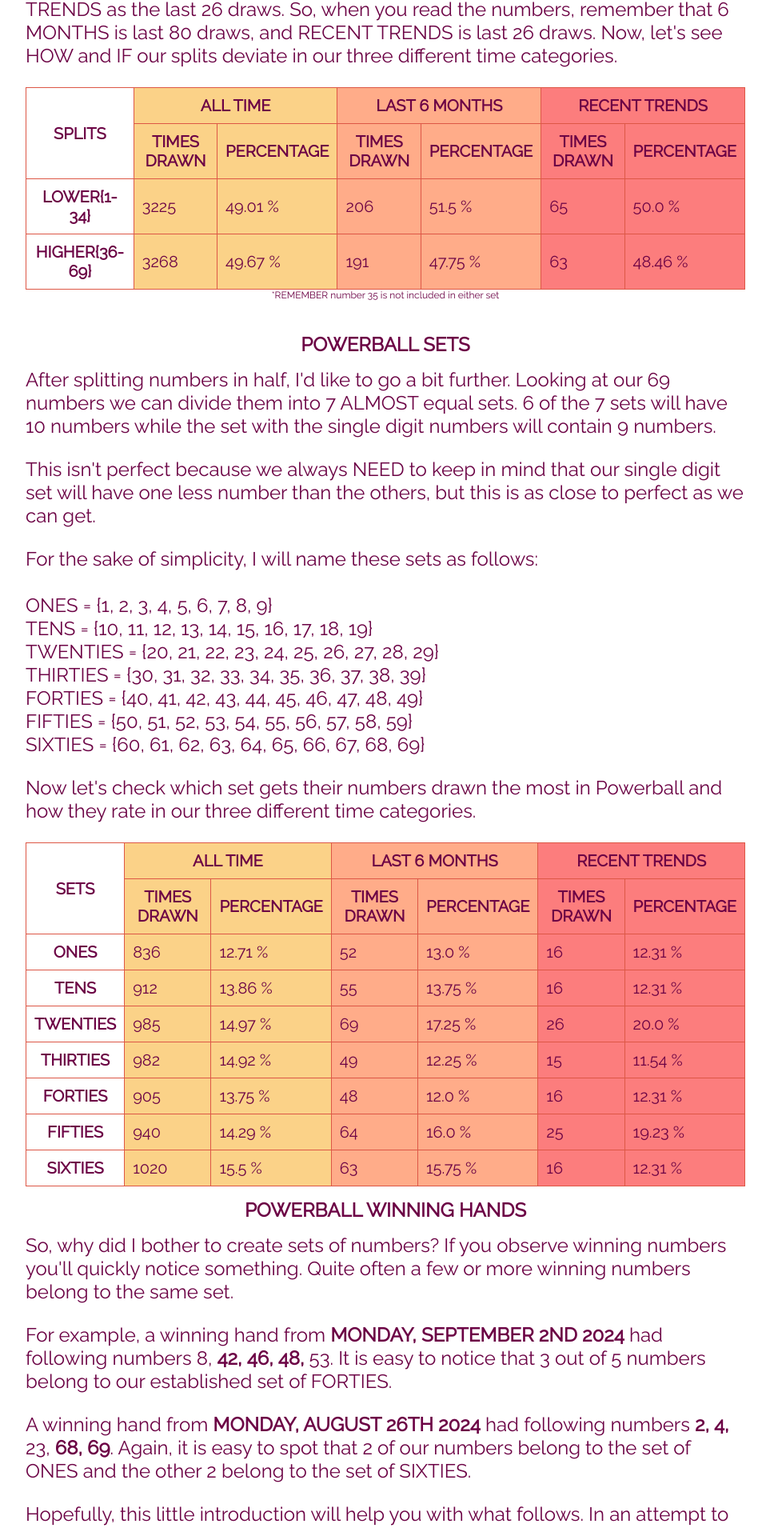
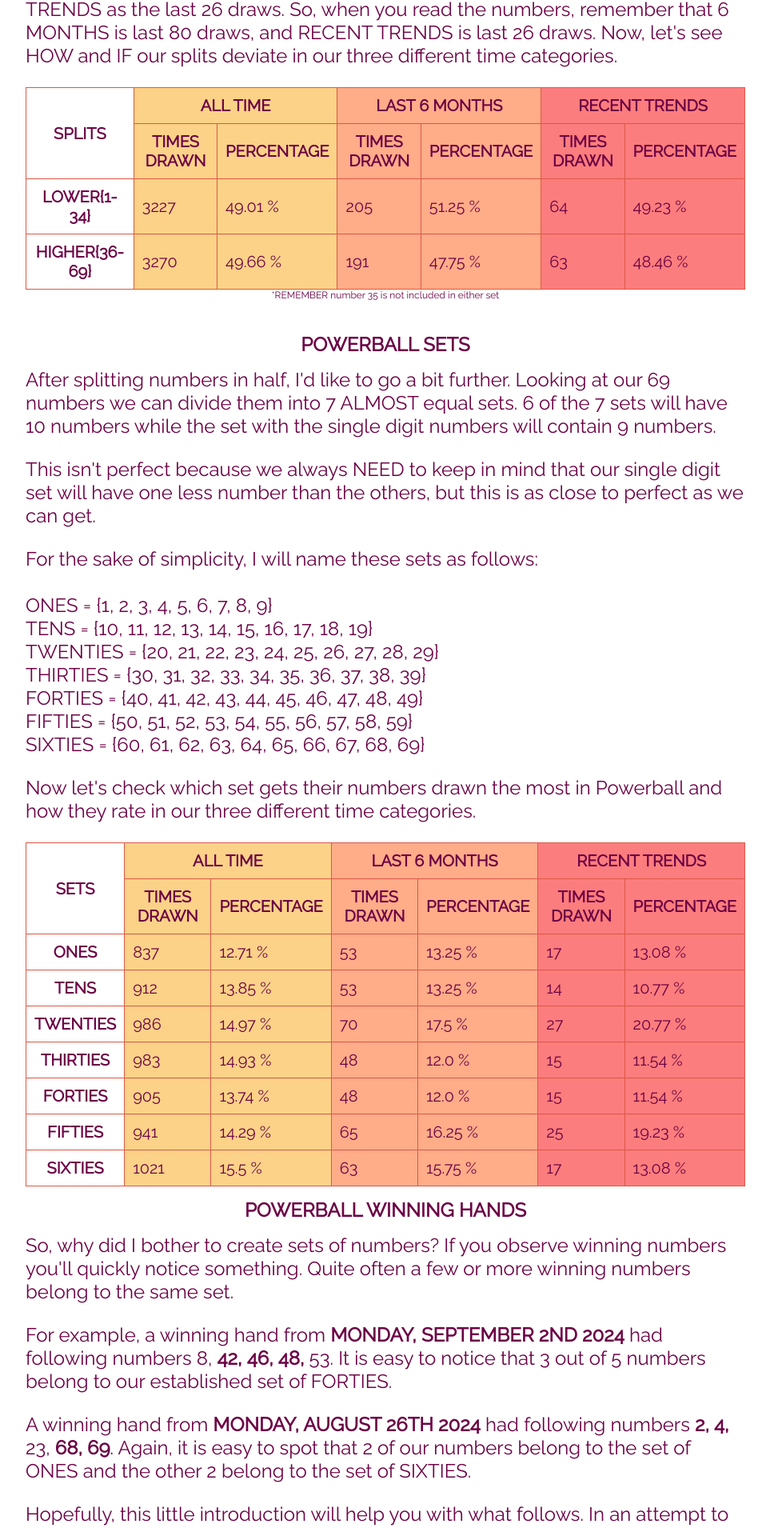
Before and after one commit to sasadjukic/powerball, a Flask app: page /winning_hands_white in a window 1280 px wide. Shown: the part 823-2733 px from the top of the page at 80% size, without its empty margins (158-1121 px from the left). Run offline with Flask 3, Linux system fonts and the light colour scheme.

Commit message:
update: mar 1

```diff
--- a/application/data/matrix_data.py
+++ b/application/data/matrix_data.py
@@ -218,26 +218,26 @@ m_data = {
     ],
     10: [
          [
+            ['02/28/2026','6, 20, 35, 54, 65'],
             ['10/18/2025','3, 11, 27, 40, 58'],
             ['10/11/2025','13, 16, 18, 20, 27'],
             ['04/09/2025','4, 29, 37, 55, 67'],
-            ['10/09/2024','25, 32, 43, 53, 66'],
-            ['08/19/2024','1, 2, 15, 23, 28']
+            ['10/09/2024','25, 32, 43, 53, 66']
           ],
          [
-            252, 163, 69, 66, 47, 14
+            252, 164, 69, 66, 47, 14
           ],
          [
-            3, 2, 5, 10, 4, 5, 4, 7, 1, 3,
-            3, 3, 3, 1, 8, 3, 1, 2, 5, 3,
+            3, 2, 5, 10, 4, 6, 4, 7, 1, 3,
+            3, 3, 3, 1, 8, 3, 1, 2, 5, 4,
             2, 5, 2, 5, 3, 1, 5, 5, 5, 2,
-            2, 6, 3, 6, 2, 1, 2, 3, 1, 5,
+            2, 6, 3, 6, 3, 1, 2, 3, 1, 5,
             3, 3, 6, 4, 0, 2, 5, 2, 1, 0,
-            2, 2, 3, 2, 3, 1, 3, 3, 3, 3,
-            3, 3, 5, 6, 2, 4, 4, 3, 2
+            2, 2, 3, 3, 3, 1, 3, 3, 3, 3,
+            3, 3, 5, 6, 3, 4, 4, 3, 2
           ],
          [
-            11, 19, 9, 5, 1, 0, 0
+            12, 19, 9, 5, 1, 0, 0
         ]
     ],
     11: [
--- a/application/data/powerball.csv
+++ b/application/data/powerball.csv
@@ -1315,3 +1315,4 @@ Draw Date,Winning Numbers,Red Ball,Multiplier
 02/21/2026,27 28 36 48 49,21,4
 02/23/2026,5 11 23 29 47,6,2
 02/25/2026,50 52 54 56 64,23,2
+02/28/2026,6 20 35 54 65,10,4
--- a/application/main/routes.py
+++ b/application/main/routes.py
@@ -132,20 +132,20 @@ def search():
 @powerball.route('/winning_hands_white', methods=['POST', 'GET'])
 def winning_hands_white():
     splits = {
-              'all-time': [3225, 3268, 6580],
-              'six-months': [206, 191, 400],
-              'recent-trends': [65, 63, 130]
+              'all-time': [3227, 3270, 6585],
+              'six-months': [205, 191, 400],
+              'recent-trends': [64, 63, 130]
             }
 
     sets = {
-            'all-time' : [836, 912, 985, 982, 905, 940, 1020, 6580],
-            'six-months' : [52, 55, 69, 49, 48, 64, 63, 400],
-            'recent-trends' : [16, 16, 26, 15, 16, 25, 16, 130]
+            'all-time' : [837, 912, 986, 983, 905, 941, 1021, 6585],
+            'six-months' : [53, 53, 70, 48, 48, 65, 63, 400],
+            'recent-trends' : [17, 14, 27, 15, 15, 25, 17, 130]
     }
 
     winning_hands = {
-                     'singles': [216, 13, 2], 'pairs': [684, 48, 17],
-                     'two_pairs': [246, 13, 5], 'three_of_set': [138, 2, 0],
+                     'singles': [217, 14, 3], 'pairs': [684, 48, 16],
+                     'two_pairs': [246, 12, 5], 'three_of_set': [138, 2, 0],
                      'full_house': [21, 3, 1], 'poker': [11, 1, 1], 'flush': [0, 0, 0]
                      }
     total_winning_hands = sum(values[0] for values in winning_hands.values())
@@ -153,7 +153,7 @@ def winning_hands_white():
     total_winning_hands_recent = sum(values[2] for values in winning_hands.values())
 
     pair_count = {
-                  1: [80, 4, 2], 10: [86, 4, 1], 20: [118, 7, 3], 30: [106, 4, 1],
+                  1: [80, 4, 2], 10: [86, 4, 0], 20: [118, 7, 3], 30: [106, 4, 1],
                   40: [83, 8, 2], 50: [99, 11, 4], 60: [111, 10, 4]
                 }
     total_pairs = sum(values[0] for values in pair_count.values())
@@ -176,15 +176,15 @@ def winning_hands_white():
 @powerball.route('/winning_hands_red', methods=['POST', 'GET'])
 def winning_hands_red():
     splits = {
-              'all-time': [647, 669, 1316],
-              'six-months': [33, 47, 80],
-              'recent-trends': [11, 15, 26]
+              'all-time': [648, 669, 1317],
+              'six-months': [34, 46, 80],
+              'recent-trends': [12, 14, 26]
             }
 
     sets = {
-            'all-time' : [466, 474, 376, 1316],
-            'six-months' : [26, 30, 24, 80],
-            'recent-trends' : [9, 8, 9, 26]
+            'all-time' : [466, 475, 376, 1317],
+            'six-months' : [26, 31, 23, 80],
+            'recent-trends' : [9, 9, 8, 26]
            }
 
     return render_template('winning_hands_red.html',
@@ -195,35 +195,35 @@ def winning_hands_red():
 @powerball.route('/trends', methods=['POST', 'GET'])
 def trends():
     white_numbers_6 = [
-                       3, 5, 10, 4, 8, 5, 5, 9, 3, 5,
-                       6, 3, 4, 5, 5, 8, 3, 9, 7, 4,
+                       3, 5, 10, 4, 8, 6, 5, 9, 3, 5,
+                       6, 3, 4, 5, 5, 7, 3, 9, 6, 5,
                        5, 6, 5, 5, 4, 6, 9, 16, 9, 4,
-                       6, 9, 6, 5, 3, 4, 5, 2, 5, 7,
+                       6, 9, 6, 4, 4, 4, 4, 2, 5, 7,
                        3, 4, 6, 5, 3, 3, 5, 6, 6, 4,
-                       9, 7, 11, 5, 3, 5, 5, 9, 6, 8,
-                       6, 6, 5, 10, 4, 9, 5, 5, 5
+                       9, 7, 11, 6, 3, 5, 5, 9, 6, 8,
+                       6, 6, 5, 9, 5, 9, 5, 5, 5
                     ]
 
     white_numbers_trends = [
-                        0, 2, 1, 1, 5, 3, 0, 3, 1, 0,
-                        4, 0, 0, 1, 1, 2, 0, 4, 4, 1,
+                        0, 2, 1, 1, 5, 4, 0, 3, 1, 0,
+                        3, 0, 0, 1, 1, 2, 0, 4, 3, 2,
                         5, 1, 2, 3, 1, 1, 5, 5, 2, 1,
-                        2, 0, 2, 2, 2, 2, 2, 1, 1, 4,
-                        0, 1, 2, 0, 1, 1, 1, 4, 2, 1,
-                        4, 2, 3, 1, 2, 4, 2, 5, 1, 4,
-                        1, 0, 4, 4, 1, 1, 0, 1, 0
+                        2, 0, 2, 1, 3, 2, 2, 1, 1, 4,
+                        0, 1, 2, 0, 1, 1, 1, 3, 2, 1,
+                        4, 2, 2, 2, 2, 4, 2, 5, 1, 4,
+                        1, 0, 4, 4, 2, 1, 0, 1, 0
                     ]
 
     red_numbers_6 = [
-                     6, 4, 2, 4, 4, 3, 2, 0, 1, 2,
+                     6, 4, 2, 4, 4, 3, 2, 0, 1, 3,
                      2, 3, 0, 6, 4, 2, 4, 2, 5, 3,
-                     3, 4, 8, 2, 1, 3
+                     3, 3, 8, 2, 1, 3
                     ]
 
     red_numbers_trends = [
-                          1, 1, 0, 2, 2, 3, 0, 0, 0, 0,
+                          1, 1, 0, 2, 2, 3, 0, 0, 0, 1,
                           1, 1, 0, 3, 1, 0, 1, 1, 0, 0,
-                          2, 0, 4, 2, 0, 1
+                          1, 0, 4, 2, 0, 1
                          ]
 
     return render_template('trends.html',
@@ -253,18 +253,18 @@ def fun_facts():
 def probabilities():
     draw = next_draw().strftime('%m-%d-%Y')
     white_numbers = [
-                     7.25, 7.24, 8.15, 6.48, 6.38, 7.37, 6.78, 6.80, 7.19, 6.84,
-                     7.30, 7.66, 5.12, 6.64, 7.32, 7.40, 7.00, 6.89, 7.73, 7.46,
-                     8.65, 6.70, 8.85, 7.68, 6.59, 5.49, 8.59, 8.78, 6.97, 6.59,
-                     7.52, 8.06, 8.57, 6.14, 7.04, 8.13, 8.24, 6.36, 7.84, 7.74,
-                     6.29, 6.34, 6.81, 8.06, 7.32, 6.25, 7.49, 6.44, 5.55, 7.07,
-                     6.68, 7.63, 8.24, 7.06, 6.45, 7.01, 7.11, 6.88, 7.51, 6.87,
-                     9.02, 8.34, 8.60, 7.56, 6.02, 6.86, 7.44, 6.91, 8.66
+                     7.02, 7.36, 7.81, 7.10, 6.71, 7.48, 6.54, 7.12, 7.06, 6.52,
+                     7.33, 7.51, 5.15, 6.43, 7.38, 7.70, 6.86, 7.13, 7.71, 7.25,
+                     9.09, 6.76, 8.54, 7.34, 6.72, 5.55, 8.53, 8.42, 6.60, 7.10,
+                     7.06, 8.84, 8.76, 5.73, 6.85, 8.45, 7.73, 6.66, 7.39, 7.50,
+                     6.28, 6.79, 7.32, 7.85, 7.70, 6.09, 7.56, 6.57, 5.93, 7.02,
+                     6.70, 7.13, 8.16, 6.95, 6.32, 6.94, 6.64, 6.52, 7.27, 6.81,
+                     8.84, 8.28, 8.34, 8.40, 6.19, 7.54, 7.68, 6.88, 8.51
                      ]
     red_numbers = [
-                   4.56, 3.75, 4.17, 5.02, 4.02, 3.83, 3.35, 3.26, 3.82, 3.41,
-                   3.50, 3.44, 3.19, 4.71, 3.25, 2.81, 3.13, 4.29, 3.84, 4.17,
-                   4.64, 3.65, 3.67, 4.74, 4.16, 3.62
+                   4.05, 3.96, 3.64, 4.92, 4.55, 3.79, 3.13, 3.41, 4.15, 3.79,
+                   3.58, 3.39, 3.66, 4.38, 3.02, 3.03, 3.23, 4.31, 3.62, 4.13,
+                   4.62, 3.43, 3.63, 4.61, 4.35, 3.62
                    ]
     return render_template('probabilities.html',
                             draw=draw,
@@ -276,13 +276,13 @@ def probabilities():
 def predictions():
     draw = next_draw().strftime('%m-%d-%Y')
     white_numbers = [
-                     [23, 35, 50, 57, 67],
-                     [24, 37, 44, 52, 60],
-                     [11, 21, 29, 40, 49],
-                     [27, 47, 48, 61, 65],
-                     [25, 28, 46, 59, 69]
+                     [23, 24, 54, 55, 61],
+                     [3, 4, 50, 63, 67],
+                     [19, 20, 21, 35, 69],
+                     [11, 42, 44, 53, 68],
+                     [7, 8, 36, 41, 60]
                      ]
-    red_numbers = [1, 13, 19, 20, 21]
+    red_numbers = [10, 11, 14, 17, 26]
     return render_template('predictions.html',
                             draw=draw,
                             white_numbers=white_numbers,
--- a/application/templates/winning_hands.html
+++ b/application/templates/winning_hands.html
@@ -257,7 +257,7 @@
                     <td class="six-months">{{ (winning_hands['singles'][1]/total_winning_hands_6 * 100)|round(2) }} %</td>
                     <td class="recent-trends">{{ winning_hands['singles'][2] }}</td>
                     <td class="recent-trends">{{ (winning_hands['singles'][2]/total_winning_hands_recent * 100)|round(2) }} %</td>
-                    <td class="extra-info">01-14-2026</td>
+                    <td class="extra-info">02-28-2026</td>
                     <td class="extra-info">N/A</td>
                 </tr>
                 <tr>
```
